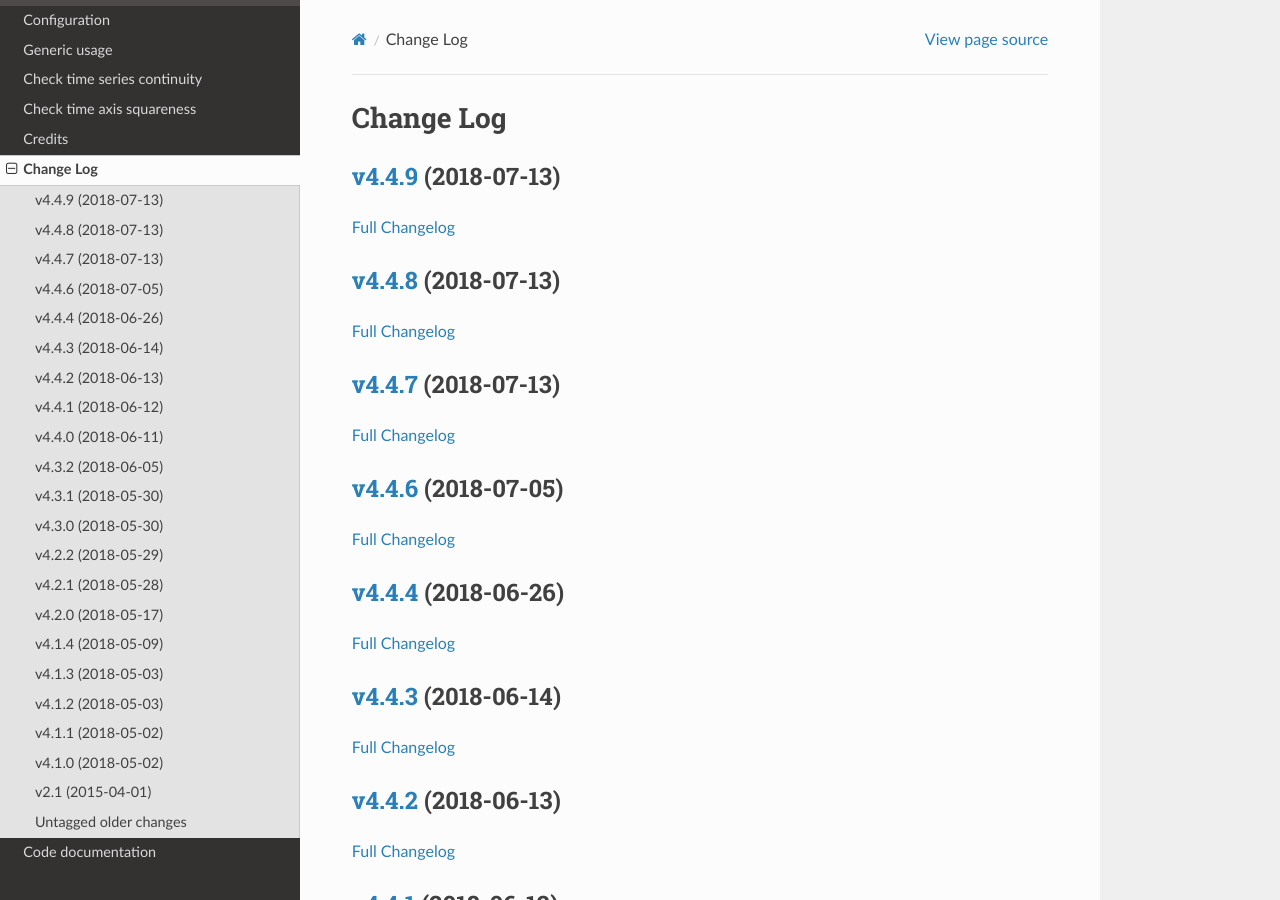
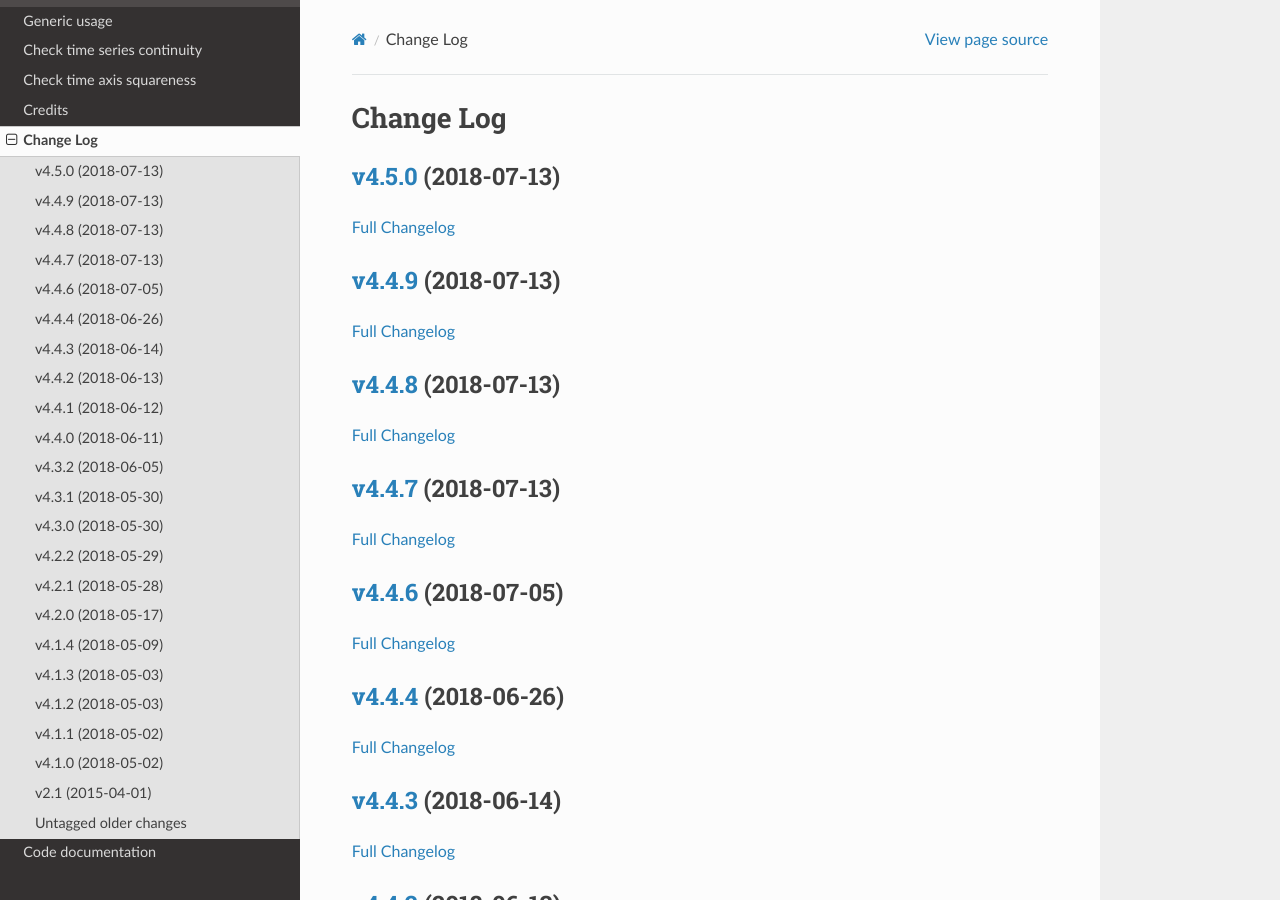
Before and after one commit to ESPRI-Mod/nctime, a Sphinx documentation site: the page built from docs/log.rst, in a window 1280 px wide and 900 px high. Built offline with Sphinx 7.4.7 and the Read the Docs theme 2.0.0, drawn with Linux system fonts in a browser that asks for light colours; pages that are not in the unit, such as notebooks, are missing from menus; the version number could not be read and is left out.

Commit message:
log update + bump version

```diff
--- a/docs/log.rst
+++ b/docs/log.rst
@@ -3,6 +3,12 @@
 
 Change Log
 ==========
+
+`v4.5.0 <https://github.com/Prodiguer/nctime/tree/v4.5.0>`__ (2018-07-13)
+-------------------------------------------------------------------------
+
+`Full
+Changelog <https://github.com/Prodiguer/nctime/compare/v4.4.9...v4.5.0>`__
 
 `v4.4.9 <https://github.com/Prodiguer/nctime/tree/v4.4.9>`__ (2018-07-13)
 -------------------------------------------------------------------------
```
